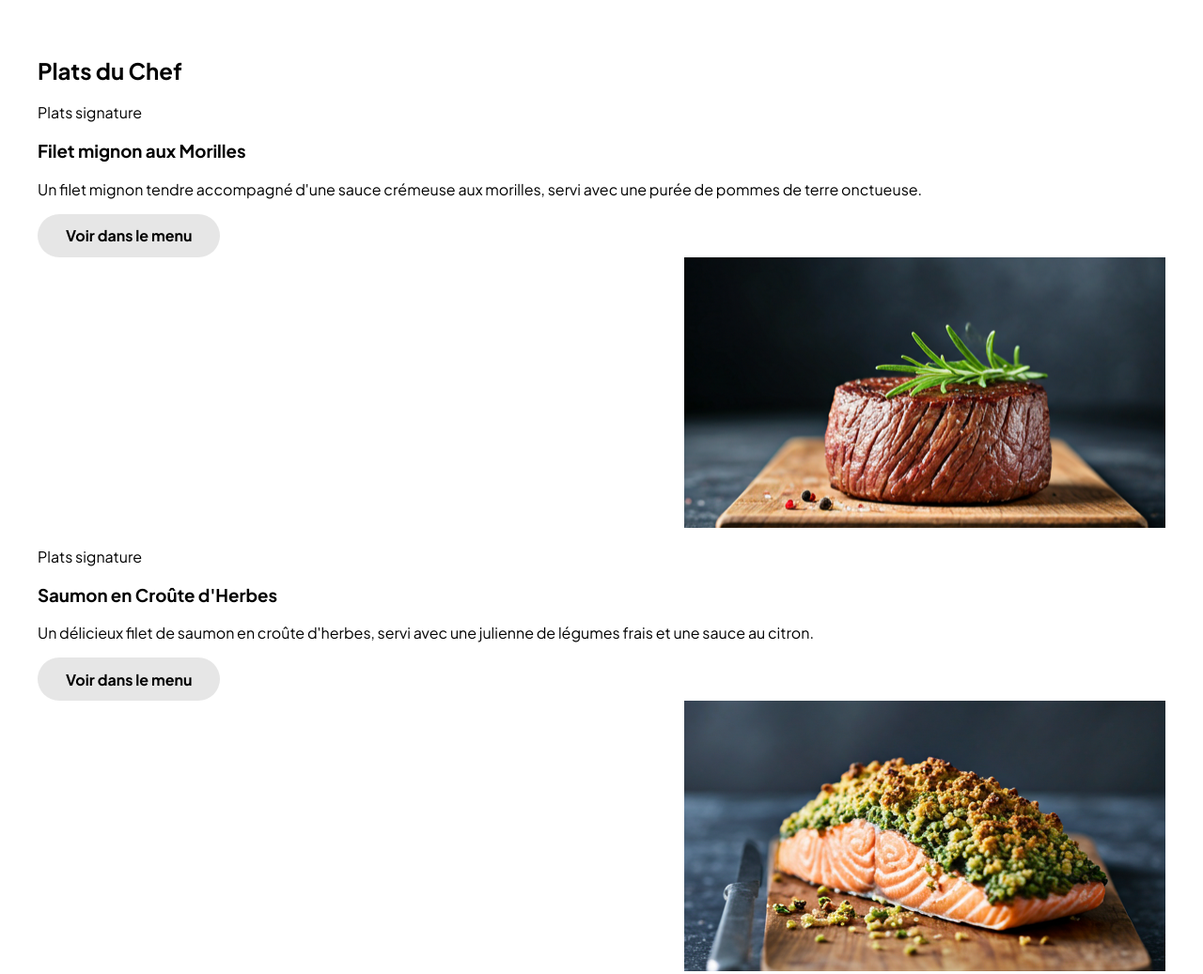
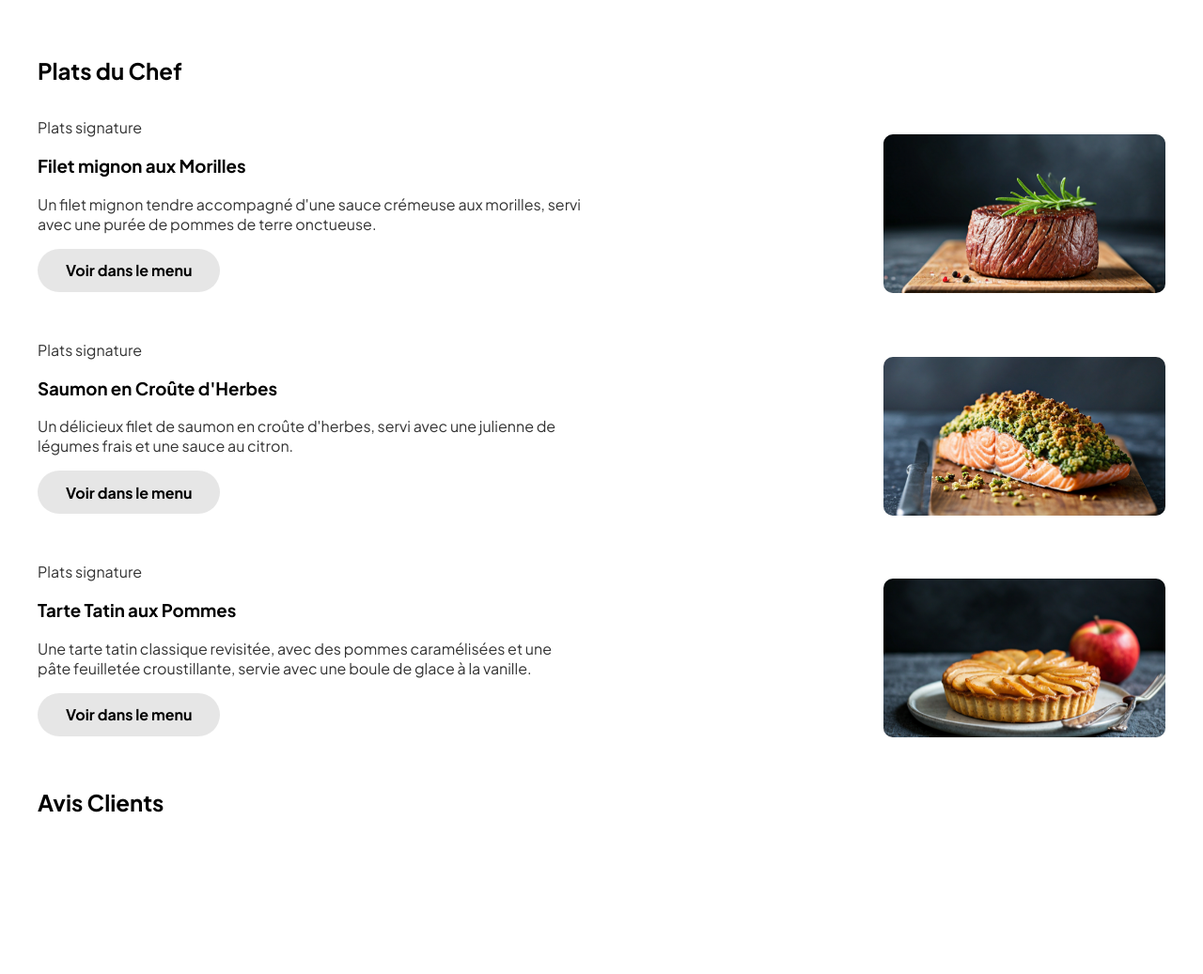
Before and after one commit to KoThek64/Site_Resto_Fictif, a website: page HTML/index.html in a window 1280 px wide. Shown: the part 1374-2411 px from the top of the page at 94% size. After the commit the page ends 2291 px from the top, so only its background shows below. Drawn offline with Linux system fonts and the light colour scheme; a web font is replaced by a local one.

Commit message:
Changement dans le header + push du style.css "oublie dans le push d'avant"

```diff
--- a/style.css
+++ b/style.css
@@ -7,6 +7,7 @@ header {
     display: flex;
     justify-content: space-between;
     align-items: center;
+    padding-right: 5px;
 }
 
 .header-left {
@@ -23,6 +24,11 @@ header {
     font-size: 1.4em;
     font-weight: bold;
     color: #333;
+}
+
+.texte-cliquable{
+    text-decoration: none;
+    color: black;
 }
 
 .btn-reservation {
@@ -219,12 +225,31 @@ nav ul li{
     padding: 20px;
 }
 
-.Partie-gauche{
+.zone-separee {
+    display: flex;
+    justify-content: space-between;
+    align-items: center;
+    gap: 40px;
+    max-width: 1200px;
     margin: auto;
-    text-align: left;
 }
 
-.Partie-droite{
-    margin: auto;
-    text-align: right;
+.Partie-gauche {
+    flex: 1;
+    padding-bottom: 35px;
 }
+
+.Partie-droite {
+    flex: 1;
+    display: flex;
+    justify-content: flex-end;
+}
+
+.Partie-droite img {
+    max-width: 300px;
+    border-radius: 10px;
+}
+
+.Plats{
+    color: #333333;
+}
```
Also changed, not shown: HTML/avis.html (+2 -2 lines), HTML/contact.html (+2 -2 lines), HTML/menu.html (+2 -2 lines), HTML/reservation.html (+2 -2 lines).
